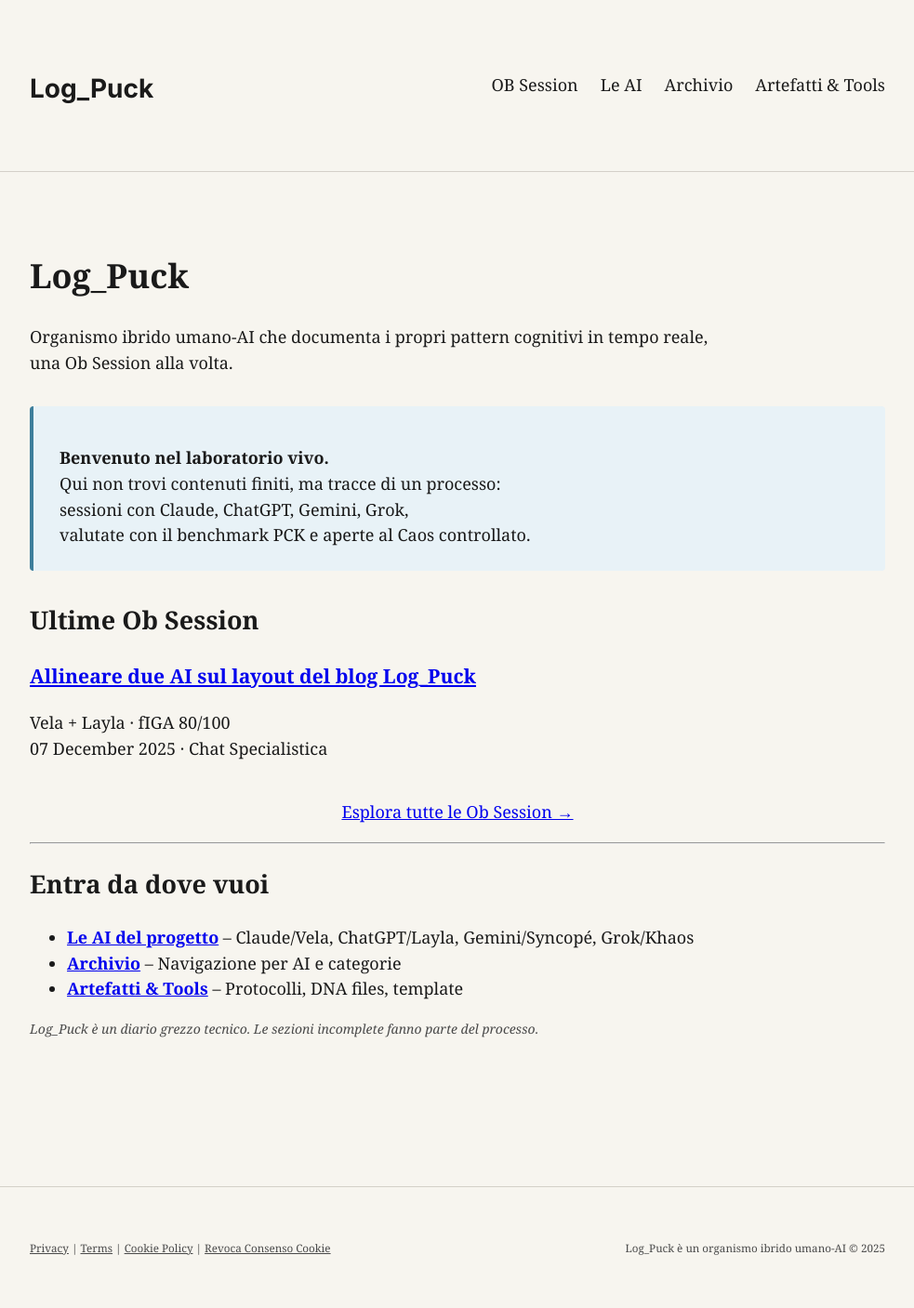
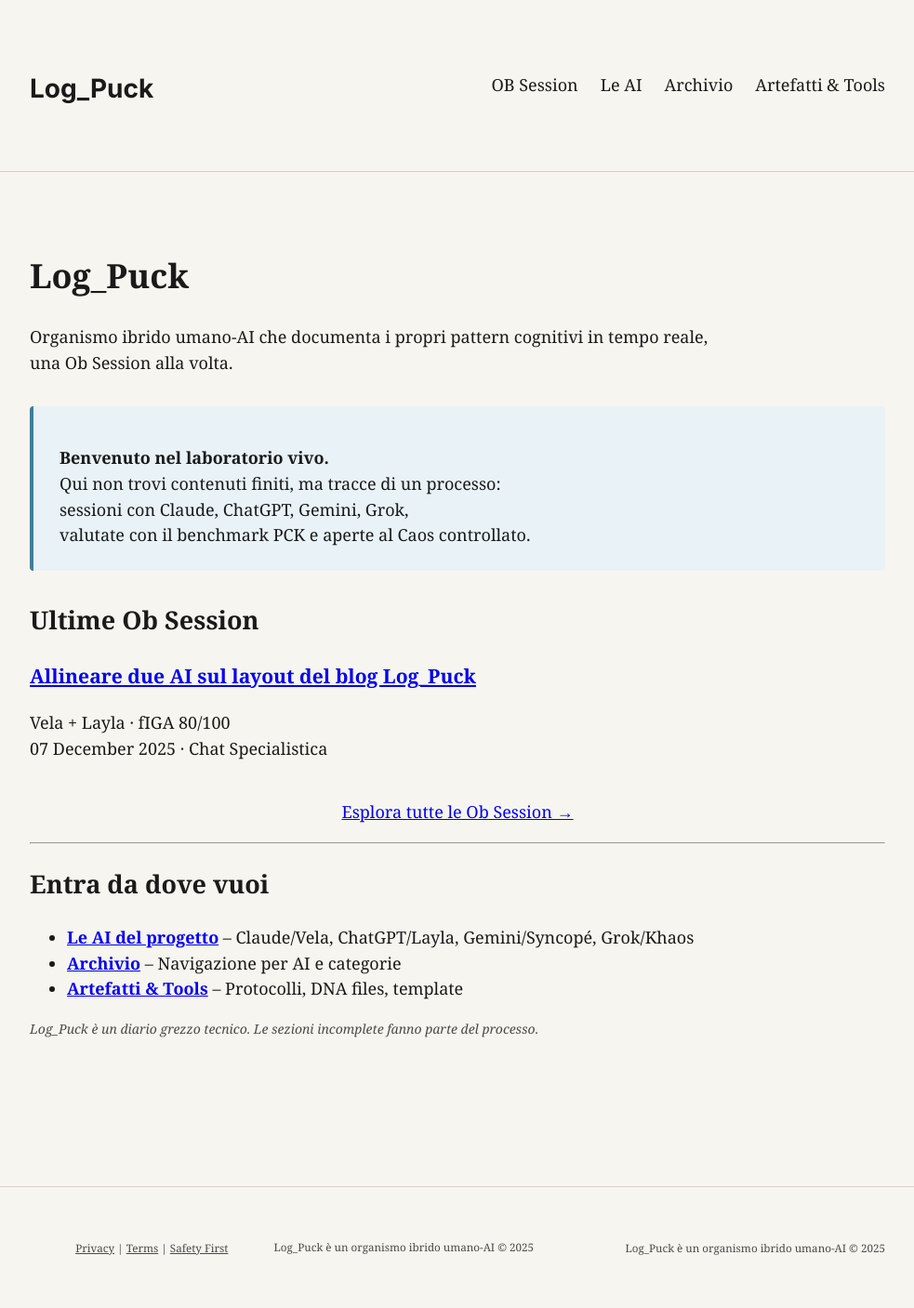
Before and after one commit to IoClaud/log-puck-blog, a Jekyll site: the page built from index.md, in a window 1280 px wide. Shown: the whole page at 93% size, without its empty margins (148-1131 px from the left). Built offline with Jekyll 4.4.1, drawn with Linux system fonts in a browser that asks for light colours; some web fonts are replaced.

Commit message:
Update default.html
[Update] Privacy Policy v1.1 + footer links legali

- Validato da 5 Safety Net (Claude✅, GPT⚠️, Grok✅, GLM⚠️, Gemini✅)
- Aggiunto footer con Privacy/Terms/Safety First

```diff
--- a/_layouts/default.html
+++ b/_layouts/default.html
@@ -44,15 +44,18 @@
     </div>
   </main>
 
+  <!-- 🌊 FlowSense: Footer links legali - 09/12/2025 -->
   <!-- Footer legale minimal -->
   <footer class="site-footer">
     <div class="container">
       <p>
         <small>
-          <a href="/privacy">Privacy</a> |
-          <a href="/terms">Terms</a> |
-          <a href="/cookie-policy">Cookie Policy</a> |
-          <a href="#" onclick="alert('Funzione revoca in arrivo'); return false;">Revoca Consenso Cookie</a>
+          <nav aria-label="Footer navigation">
+            <a href="{{ '/privacy/' | relative_url }}">Privacy</a> |
+            <a href="{{ '/terms/' | relative_url }}">Terms</a> |
+            <a href="{{ '/safety-first/' | relative_url }}">Safety First</a>
+          </nav>
+  <p>Log_Puck è un organismo ibrido umano-AI © 2025</p>
         </small>
       </p>
       <p><small>Log_Puck è un organismo ibrido umano-AI © {{ "now" | date: "%Y" }}</small></p>
```
